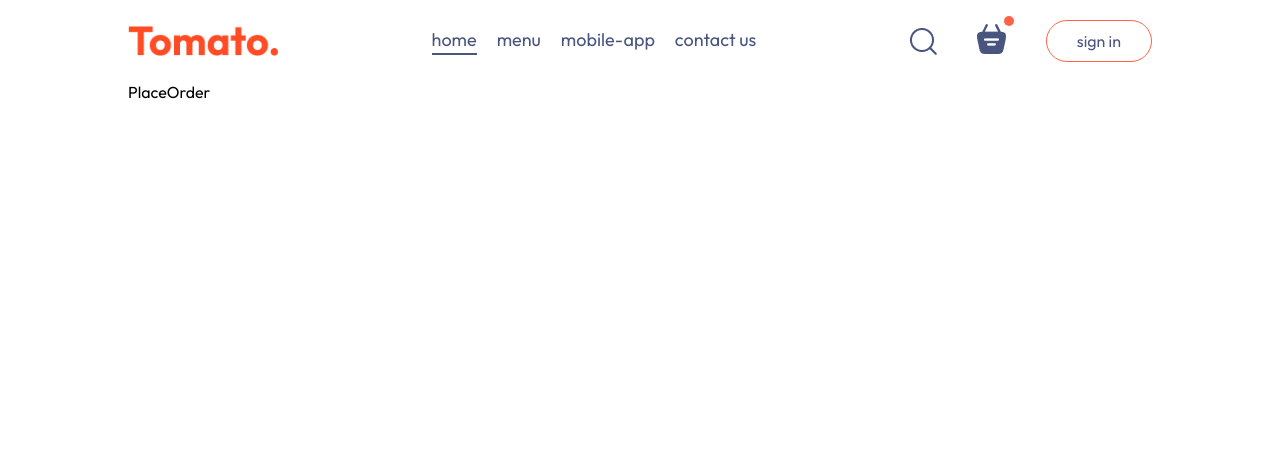
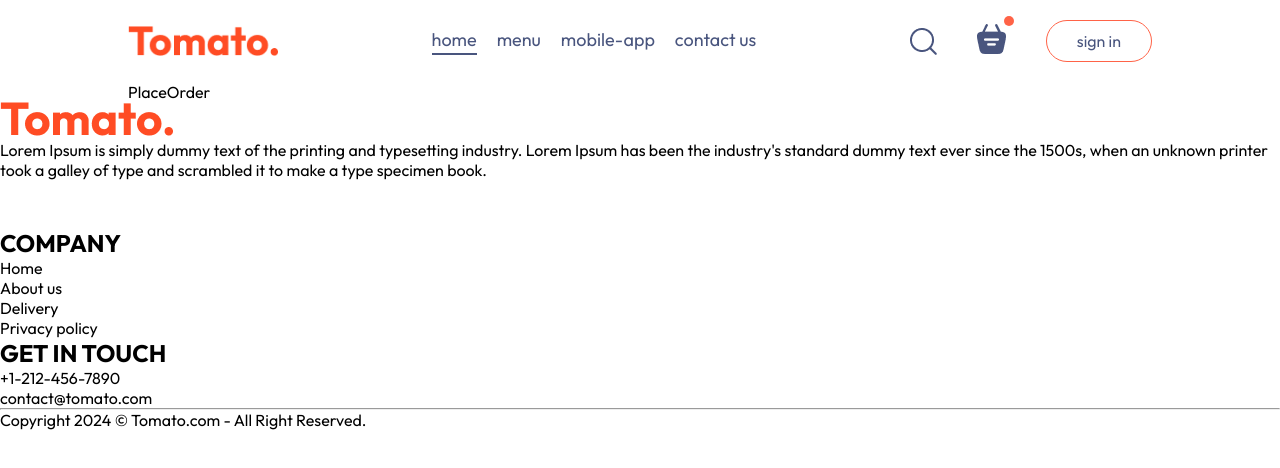
Before and after one commit to Mryasa69/food-order-system, a React (Vite) app: page /order in a window 1280 px wide. Shown: the top 468 px of the page. Built offline with nearby package versions, Linux system fonts and the light colour scheme.

Commit message:
Implement footer basic

```diff
--- a/src/App.jsx
+++ b/src/App.jsx
@@ -4,10 +4,12 @@
 import Home from './pages/Home/Home'
 import Cart from './pages/Cart/Cart'
 import PlaceOrder from './pages/PlaceOrder/PlaceOrder'
+import Footer from './components/Footer/Footer'
 
 
 const App = () => {
   return (
+    <>
       <div className='app'>
         <Navbar />
         <Routes>
@@ -16,6 +18,9 @@
           <Route path="/order" element={<PlaceOrder />} />
         </Routes>
       </div>
+      <Footer />
+    </>
+
   )
 }
 
--- /dev/null
+++ b/src/components/Footer/Footer.jsx
@@ -0,0 +1,42 @@
+import React from 'react'
+import './Footer.css'
+import { assets } from '../../assets/assets'
+
+
+const Footer = () => {
+    return (
+        <div className='footer' id='footer'>
+            <div className="footer-content">
+                <div className="footer-content-left">
+                    <img src={assets.logo} alt="" />
+                    <p>Lorem Ipsum is simply dummy text of the printing and typesetting industry. Lorem Ipsum has been the industry's standard dummy text ever since the 1500s, when an unknown printer took a galley of type and scrambled it to make a type specimen book.</p>
+                    <div className="footer-social-icons">
+                        <img src={assets.facebook_icon} alt="" />
+                        <img src={assets.twitter_icon} alt="" />
+                        <img src={assets.linkedin_icon} alt="" />
+                    </div>
+                </div>
+                <div className="footer-content-center">
+                    <h2>COMPANY</h2>
+                    <ul>
+                        <li>Home</li>
+                        <li>About us</li>
+                        <li>Delivery</li>
+                        <li>Privacy policy</li>
+                    </ul>
+                </div>
+                <div className="footer-content-right">
+                    <h2>GET IN TOUCH</h2>
+                    <ul>
+                        <li>+1-212-456-7890</li>
+                        <li>contact@tomato.com</li>
+                    </ul>
+                </div>
+            </div>
+            <hr />
+            <p className="footer-copyright">Copyright 2024 © Tomato.com - All Right Reserved.</p>
+        </div>
+    )
+}
+
+export default Footer
```
Also changed, not shown: src/components/Footer/Footer.css (added). Lines whose indentation alone changed are shown as unchanged.
